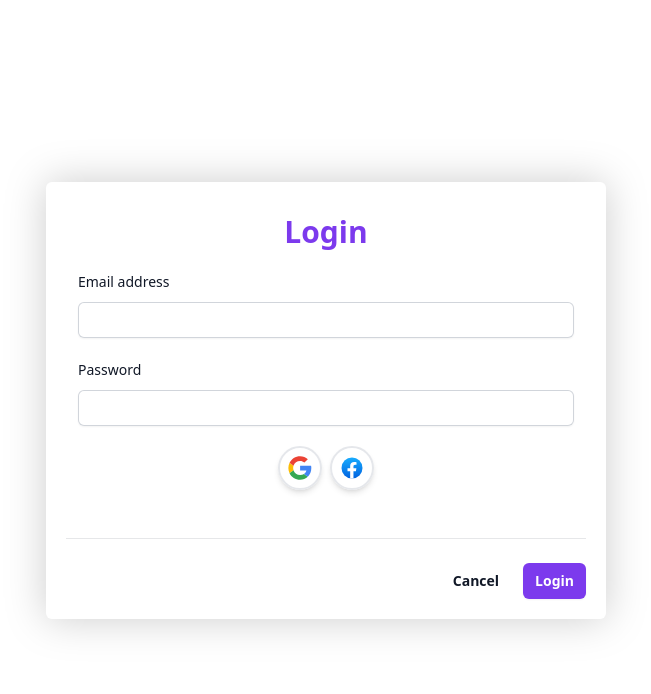
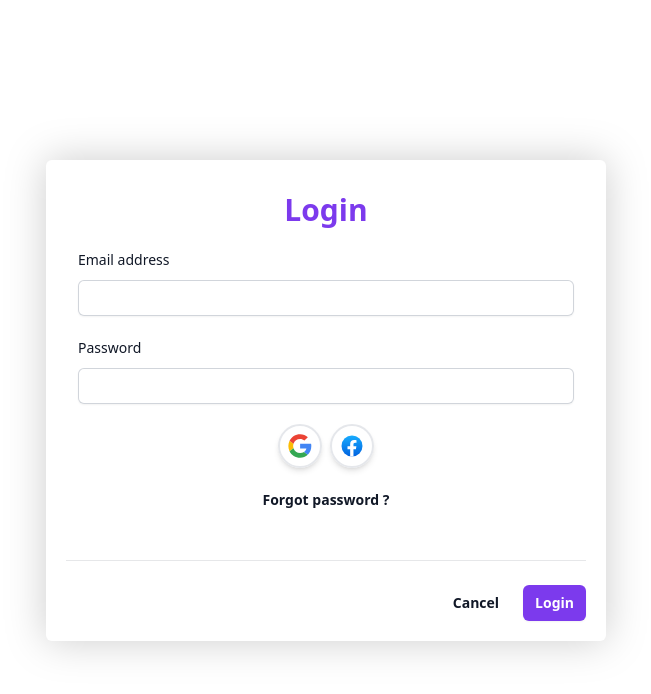
Before and after one commit to ZingerEngineer/akhbark_front_end, a React (Create React App) app: page /login in a window 1280 px wide. Shown: the top 694 px of the page, without its empty margins (314-965 px from the left). Built offline with nearby package versions, Linux system fonts and the light colour scheme.

Commit message:
added toast message, added userdata context

```diff
--- a/src/components/LoginSignupForm.tsx
+++ b/src/components/LoginSignupForm.tsx
@@ -1,9 +1,10 @@
-import { useEffect, useState } from 'react'
+import { useContext, useEffect, useState } from 'react'
 import { Link, useNavigate } from 'react-router-dom'
 import googleSVG from '../svgs/google.svg'
 import facebookSVG from '../svgs/facebook.svg'
 import LoginSignupFormData from '../interfaces/LoginSignupFormData'
-import { notifyMessage } from '../utils/toasts'
+import { notifyMessage, notifySuccess } from '../utils/toasts'
+import { ThemeContext } from '../App'
 interface LoginSignupFormProps {
   formType: string
   formLabel: string
@@ -12,6 +13,7 @@ interface LoginSignupFormProps {
   password?: boolean
   abortButtonLabel: string
   approveButtonLabel: string
+  toastSuccessMessage: string
   callBackDataFunction?: (formData: LoginSignupFormData) => void
 }
 
@@ -23,8 +25,10 @@ const FormComponent = ({
   password,
   abortButtonLabel,
   approveButtonLabel,
+  toastSuccessMessage,
   callBackDataFunction
 }: LoginSignupFormProps) => {
+  const theme = useContext(ThemeContext)
   const navigate = useNavigate()
   const handleGoogleCallBack = async () => {
     try {
@@ -65,7 +69,14 @@ const FormComponent = ({
     })
   }, [userNameValue, emailValue, passwordValue])
   const handleSignUp = () => {
-    if (callBackDataFunction && formData) callBackDataFunction(formData)
+    if (callBackDataFunction && formData) {
+      try {
+        callBackDataFunction(formData)
+        notifySuccess(toastSuccessMessage)
+      } catch (error) {
+        notifyMessage('Error happened.')
+      }
+    }
   }
   return (
     <form
@@ -156,8 +167,7 @@ const FormComponent = ({
             ''
           )}
           <div className="auth-buttons px-3 mt-5 flex justify-center">
-            {formType
-              ? authVendors.map((item) =>
+            {authVendors.map((item) =>
               item.enabled ? (
                 <button
                   onClick={item.functionality}
@@ -173,8 +183,19 @@ const FormComponent = ({
               ) : (
                 ''
               )
-                )
-              : ''}
+            )}
+          </div>
+          <div className="forgot-credentials-wrapper px-3 mt-5 flex justify-center">
+            {formType === 'login' ? (
+              <Link
+                to="/forget-password"
+                className="text-sm font-semibold leading-6 text-gray-900"
+              >
+                Forgot password ?
+              </Link>
+            ) : (
+              ''
+            )}
           </div>
         </div>
       </div>
--- /dev/null
+++ b/src/interfaces/userData.ts
@@ -0,0 +1,6 @@
+export interface UserData {
+  userName: string
+  email: string
+  avatar: string
+  role: string
+}
--- a/src/views/Login.tsx
+++ b/src/views/Login.tsx
@@ -5,22 +5,14 @@ import { useNavigate } from 'react-router-dom'
 import { useContext, useEffect, useState } from 'react'
 import { ThemeContext, userDataContext } from '../App'
 
-interface UserData {
-  userName: string
-  email: string
-  avatar: string
-  role: string
-}
-
 function Login() {
   const naivgate = useNavigate()
-  const theme = useContext(ThemeContext)
-  const [userData, setUserData] = useState()
+  const userState = useContext(userDataContext)
   const login = async (data: LoginSignupFormData) => {
     try {
       const res = await axios.post('http://localhost:8080/auth/login/', data)
       const { userData, token } = res.data.receivedData
-
+      userState?.setUserData(userData)
       localStorage.setItem('accessToken', token)
       naivgate('/home')
     } catch (error) {
@@ -39,6 +31,7 @@ function Login() {
         password={true}
         abortButtonLabel="Cancel"
         approveButtonLabel="Login"
+        toastSuccessMessage="Login success."
         callBackDataFunction={login}
       />
     </div>
--- a/src/views/Register.tsx
+++ b/src/views/Register.tsx
@@ -16,6 +16,7 @@ function Register() {
         userName={true}
         abortButtonLabel="Cancel"
         approveButtonLabel="Register"
+        toastSuccessMessage="Register success."
         callBackDataFunction={register}
       />
     </div>
```
Lines whose indentation alone changed are shown as unchanged.
